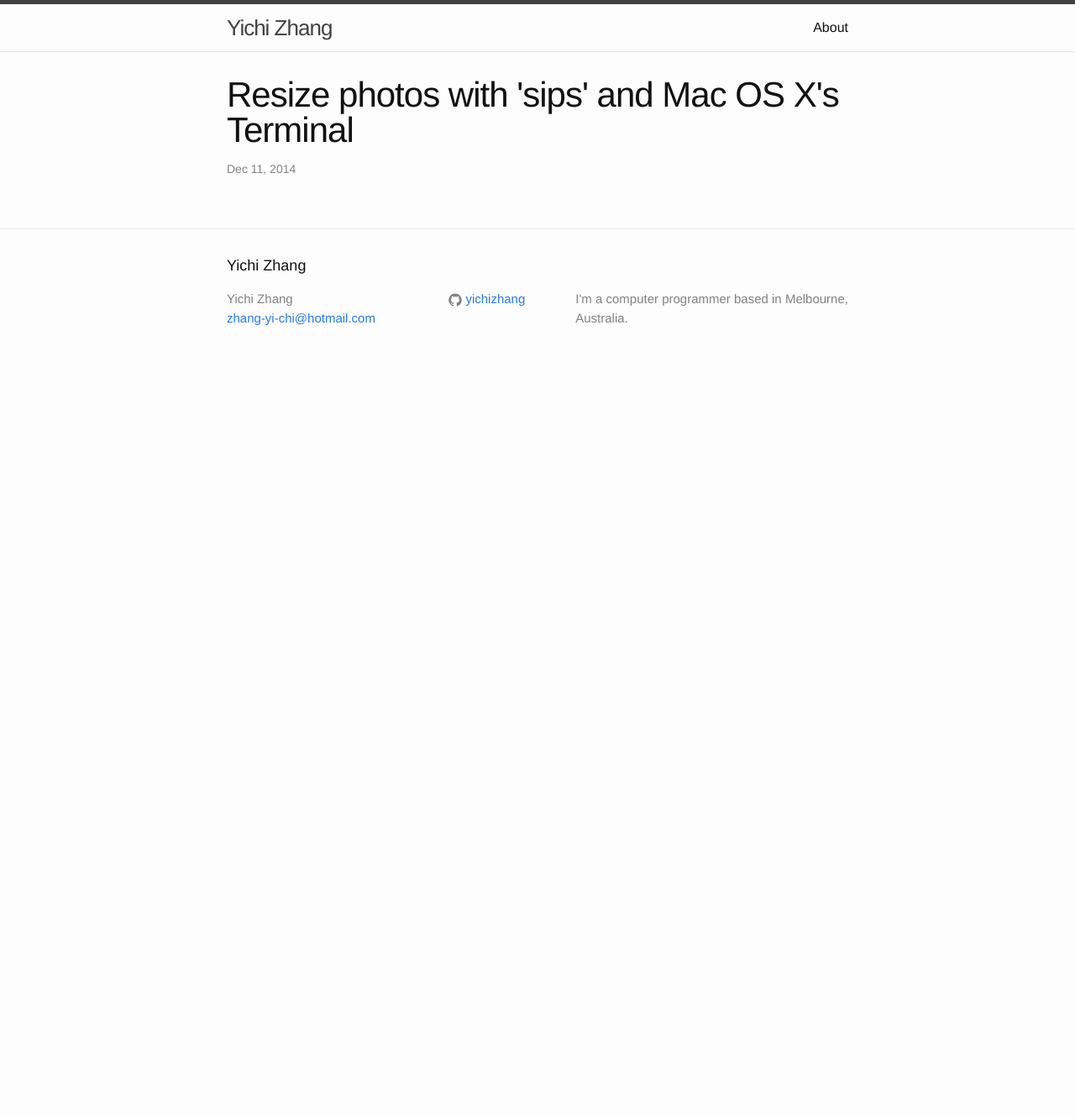
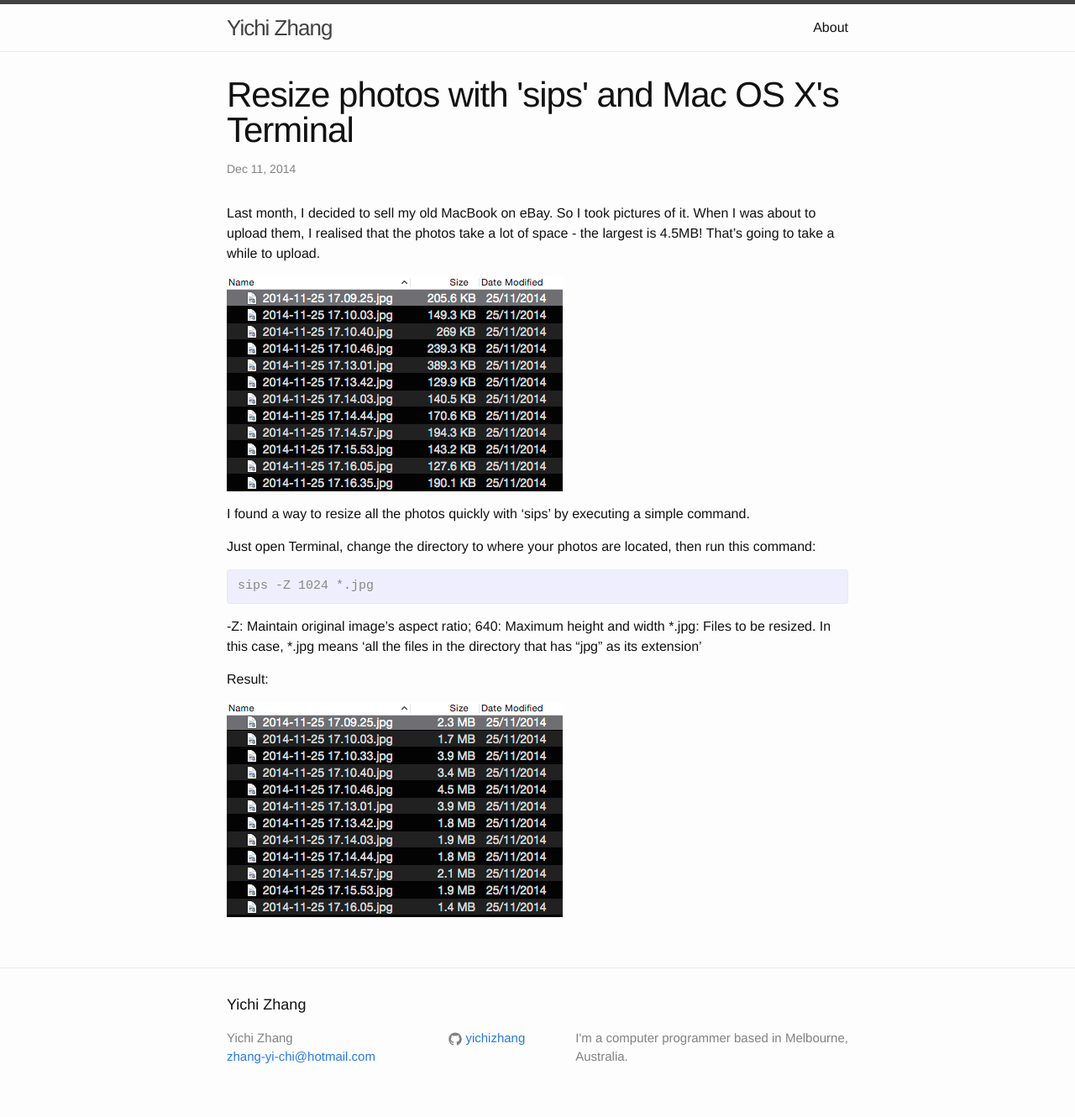
Before and after one commit to yichizhang/yichizhang.github.io, a Jekyll site: the page built from _posts/2014-12-11-resize-pictures-using-command-line.markdown, in a window 1280 px wide. Shown: the whole page at 84% size. Built offline with Jekyll 4.4.1, drawn with Linux system fonts in a browser that asks for light colours; before the commit the page ends 900 px from its top, so only the background shows below that.

Commit message:
New blog post

```diff
--- a/_posts/2014-12-11-resize-pictures-using-command-line.markdown
+++ b/_posts/2014-12-11-resize-pictures-using-command-line.markdown
@@ -3,3 +3,23 @@ layout: post
 title:  "Resize photos with 'sips' and  Mac OS X's Terminal"
 date:   2014-12-11 17:41:00
 ---
+
+Last month, I decided to sell my old MacBook on eBay. So I took pictures of it. When I was about to upload them, I realised that the photos take a lot of space - the largest is 4.5MB! That's going to take a while to upload.
+
+![Very large image files]({{ site.url }}/assets/photos_before_resize.png)
+
+I found a way to resize all the photos quickly with 'sips' by executing a simple command.
+
+Just open Terminal, change the directory to where your photos are located, then run this command:
+
+{% highlight console %}
+sips -Z 1024 *.jpg
+{% endhighlight %}
+
+-Z: Maintain original image's aspect ratio;
+640: Maximum height and width
+*.jpg: Files to be resized. In this case, *.jpg means 'all the files in the directory that has "jpg" as its extension'
+
+Result:
+
+![sips downsized all my images]({{ site.url }}/assets/photos_after_resize.png)
```
Also changed, not shown: assets/._photos_after_resize.png (added), assets/._photos_before_resize.png (added), assets/photos_after_resize.png (added), assets/photos_before_resize.png (added).
